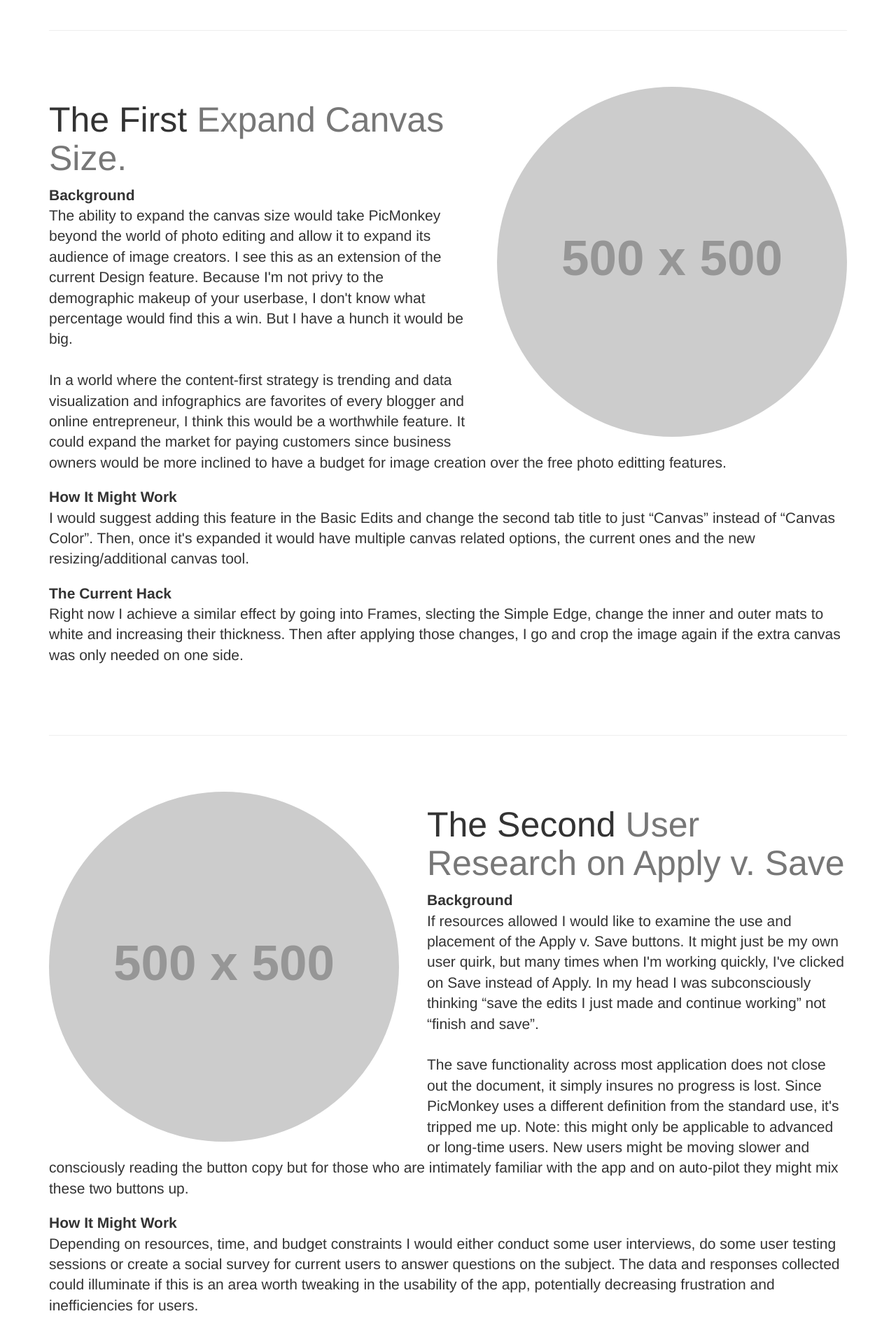
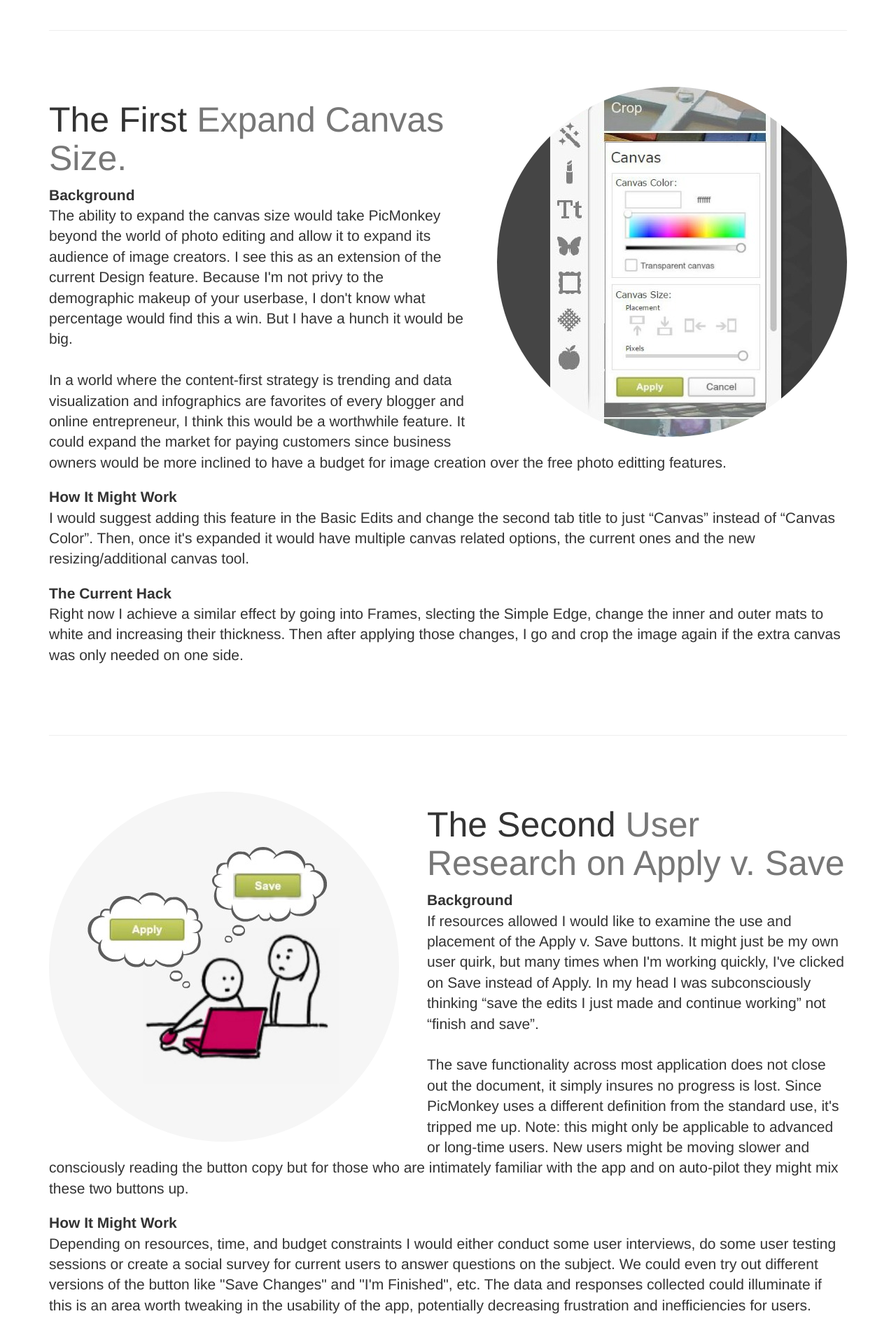
Before and after one commit to refrank/picmonkey, a plain HTML site: page index.html in a window 1280 px wide. Shown: the part 680-2580 px from the top of the page at 70% size. Drawn offline with Linux system fonts and the light colour scheme; placeholder pictures from the web are drawn by us.

Commit message:
Added Images

```diff
--- a/index.html
+++ b/index.html
@@ -77,7 +77,7 @@
 
         <!-- First Featurette -->
         <div class="featurette" id="about">
-            <img class="featurette-image img-circle img-responsive pull-right" src="http://placehold.it/500x500">
+            <img class="featurette-image img-circle img-responsive pull-right" src="./img/canvas2.jpg">
             <h2 class="featurette-heading">The First
                 <span class="text-muted">Expand Canvas Size.</span>
             </h2>
@@ -90,19 +90,19 @@
 
         <!-- Second Featurette -->
         <div class="featurette" id="services">
-            <img class="featurette-image img-circle img-responsive pull-left" src="http://placehold.it/500x500">
+            <img class="featurette-image img-circle img-responsive pull-left" src="./img/tests.jpg">
             <h2 class="featurette-heading">The Second
                 <span class="text-muted">User Research on Apply v. Save</span>
             </h2>
             <p class="lead"><b>Background</b><br />If resources allowed I would like to examine the use and placement of the Apply v. Save buttons. It might just be my own user quirk, but many times when I'm working quickly, I've clicked on Save instead of Apply. In my head I was subconsciously thinking “save the edits I just made and continue working” not “finish and save”.<br /><br />The save functionality across most application does not close out the document, it simply insures no progress is lost. Since PicMonkey uses a different definition from the standard use, it's tripped me up. Note: this might only be applicable to advanced or long-time users. New users might be moving slower and consciously reading the button copy but for those who are intimately familiar with the app and on auto-pilot they might mix these two buttons up.</p>
-			<p class="lead"><b>How It Might Work</b><br />Depending on resources, time, and budget constraints I would either conduct some user interviews, do some user testing sessions or create a social survey for current users to answer questions on the subject. The data and responses collected could illuminate if this is an area worth tweaking in the usability of the app, potentially decreasing frustration and inefficiencies for users.</p>
+			<p class="lead"><b>How It Might Work</b><br />Depending on resources, time, and budget constraints I would either conduct some user interviews, do some user testing sessions or create a social survey for current users to answer questions on the subject. We could even try out different versions of the button like "Save Changes" and "I'm Finished", etc. The data and responses collected could illuminate if this is an area worth tweaking in the usability of the app, potentially decreasing frustration and inefficiencies for users.</p>
         </div>
 
         <hr class="featurette-divider">
 
         <!-- Third Featurette -->
         <div class="featurette" id="contact">
-            <img class="featurette-image img-circle img-responsive pull-right" src="http://placehold.it/500x500">
+            <img class="featurette-image img-circle img-responsive pull-right" src="./img/rulers.jpg">
             <h2 class="featurette-heading">The Third
                 <span class="text-muted">Rulers, Grids & Alignment.</span>
             </h2>
@@ -115,7 +115,7 @@
 
 		<!-- Fourth Featurette -->
         <div class="featurette" id="contact">
-            <img class="featurette-image img-circle img-responsive pull-left" src="http://placehold.it/500x500">
+            <img class="featurette-image img-circle img-responsive pull-left" src="./img/dreams.jpg">
             <h2 class="featurette-heading">While I'm Dreaming
                 <span class="text-muted">Reopen to Continue Editing.</span>
             </h2>
@@ -125,7 +125,7 @@
         <hr class="featurette-divider">
 		<p class="lead">I'm sure you get a slew of feature requests from users. I know how that goes. In addition to my design and requirements responsibilities at the VA, I oversaw the customer relations help desk for our project's web app. I'm familiar with how complicated it can be to assess priority, align with the company vision, prevent scope creep and then set out to design and implement. I simply wanted to show a quick example of my my thought process and usability ideas in a concrete way.</p>
 		<h1><center>Thanks for reading!</center></h1>
-		<h2><center>If you want to chat more: 615-260-9709</center></h2>
+		<h2><center>Want to chat more? Please do! 615-260-9709.</center></h2>
         <!-- Footer -->
         <footer>
             <div class="row">
```
Also changed, not shown: img/canvas.JPG (added), img/canvas2.jpg (added), img/dreams.JPG (added), img/poppypainting.jpg (added), img/rulers.JPG (added), img/tests.jpg (added), 1 other file.
